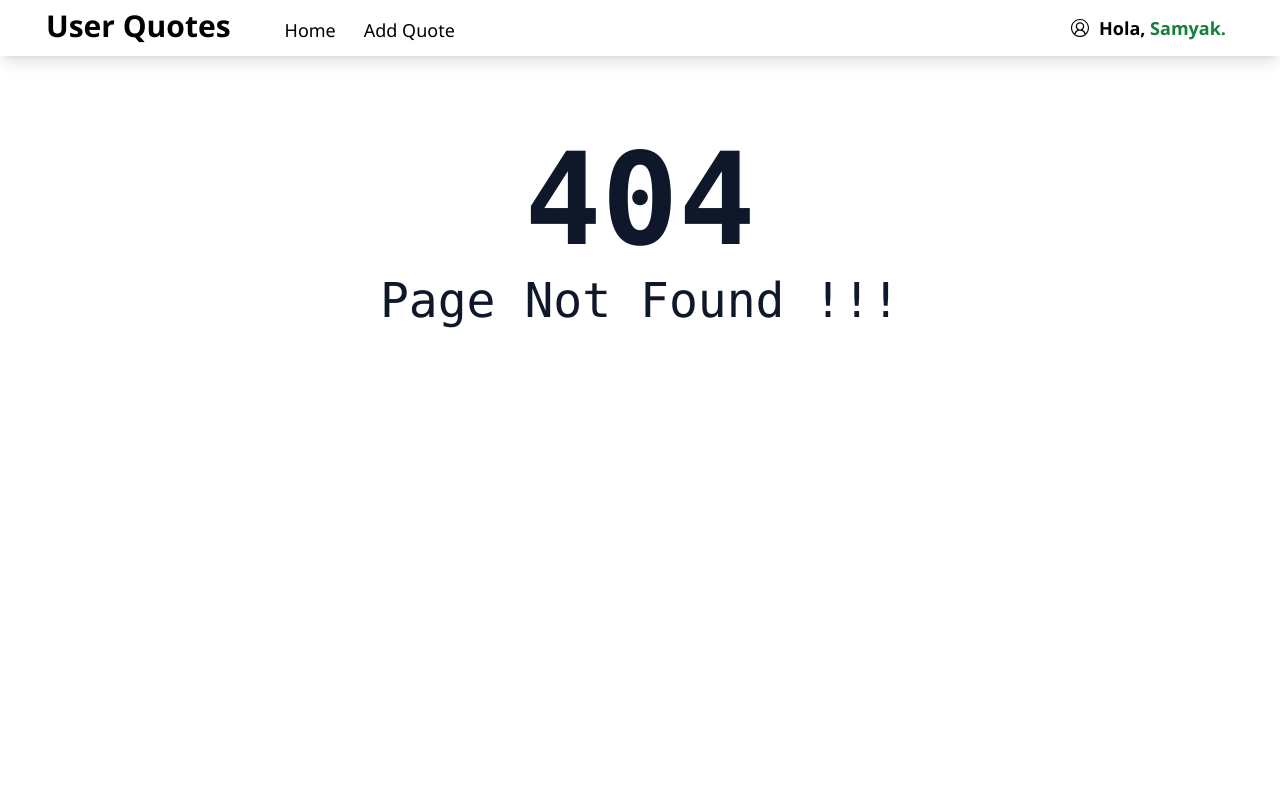
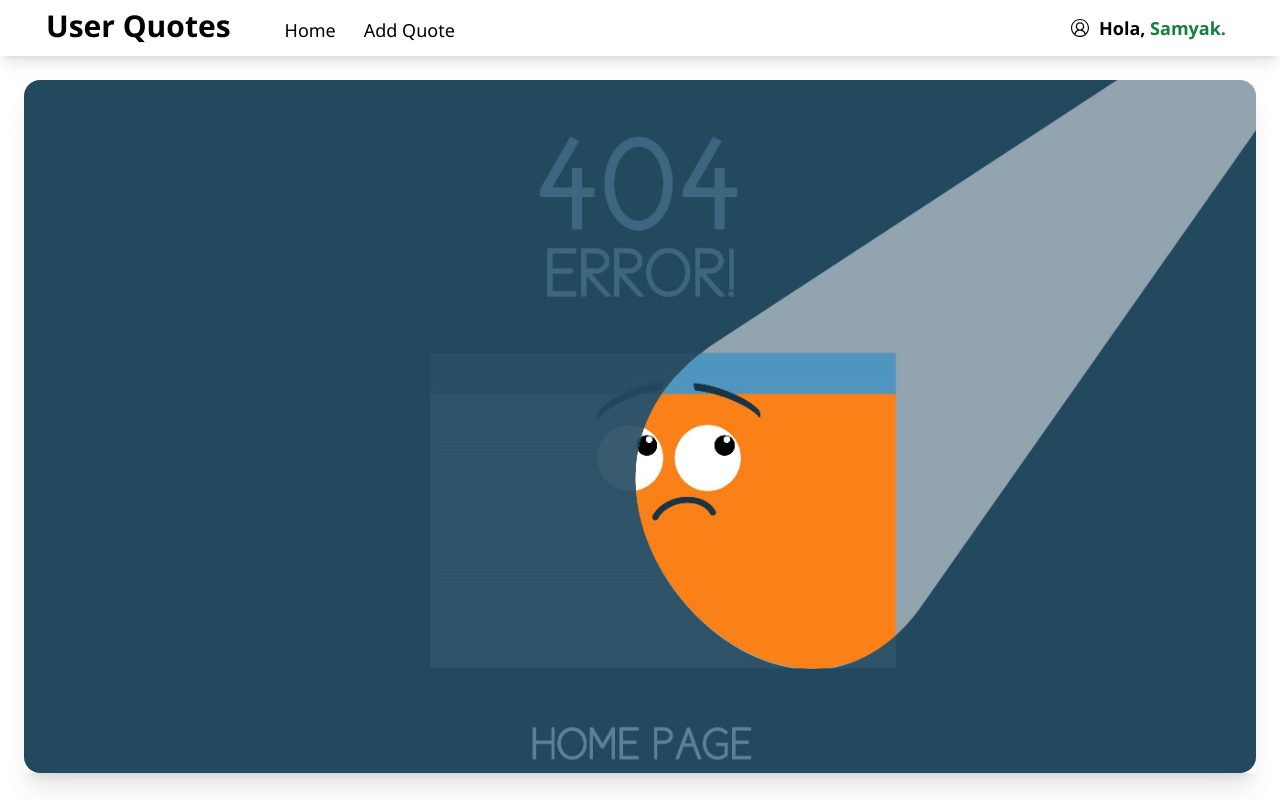
Before and after one commit to Samyak1519/UserQuotes, a React (Create React App) app: page /viewquote in a window 1280 px wide. Before the commit this address had no page. Built offline with nearby package versions, Linux system fonts and the light colour scheme.

Commit message:
Updated 404 Error Page.

```diff
--- a/src/Components/ErrorPage.jsx
+++ b/src/Components/ErrorPage.jsx
@@ -3,9 +3,12 @@ import React from "react";
 function Errorpage() {
   return (
     <>
-      <div className="flex flex-col text-center gap-3 text-slate-900 m-5 p-9 font-mono">
-        <h1 className="text-9xl font-semibold">404</h1>
-        <h2 className="text-5xl">Page Not Found !!!</h2>
+      <div id="errorImage_Container " className="shadow-xl">
+        <img
+          src="/Notfound.jpg"
+          alt="ErrorImage"
+          className="rounded-2xl h-3/4  "
+        />
       </div>
     </>
   );
```
Also changed, not shown: public/Notfound.jpg (added), 1 other file (tests, documents, lock files or other folders).
